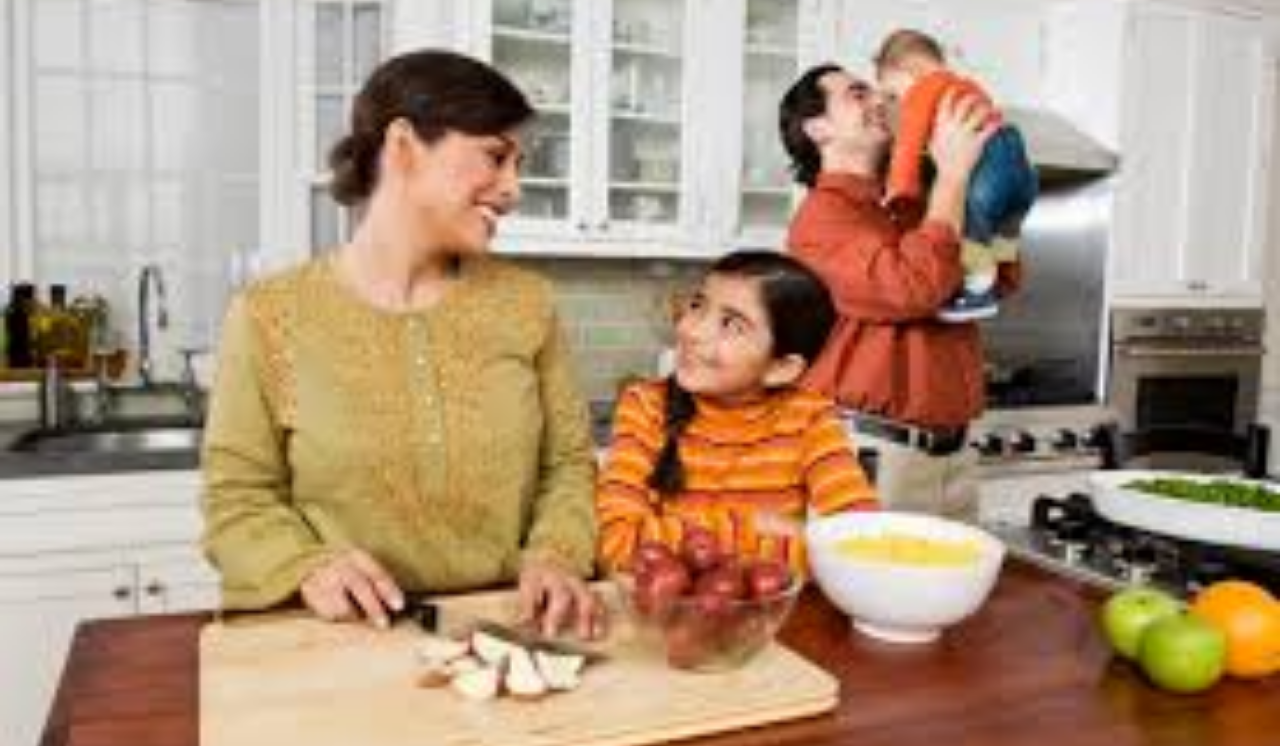
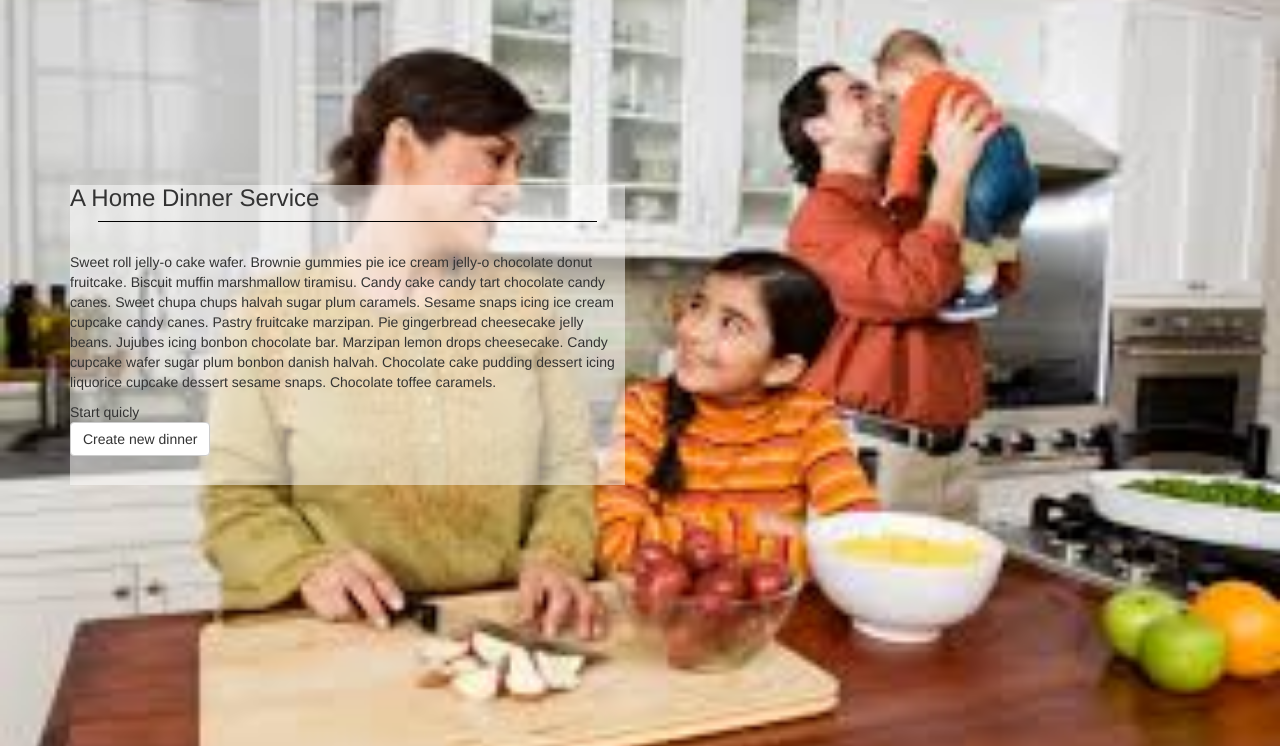
Before and after one commit to buthearkex/interactionProgramming, a plain HTML site: page dinnerplanner-html-master/home.html in a window 1280 px wide. Shown: the part 54-800 px from the top of the page. Drawn offline with nearby package versions, Linux system fonts and the light colour scheme.

Commit message:
home unstyled version

```diff
--- a/dinnerplanner-html-master/home.html
+++ b/dinnerplanner-html-master/home.html
@@ -10,6 +10,7 @@
     <!-- Bootstrap CSS -->
     <link rel="stylesheet" href="http://netdna.bootstrapcdn.com/bootstrap/3.1.0/css/bootstrap.min.css">
     <link rel="stylesheet" href="styles/common-styles.css">
+    <link rel="stylesheet" href="styles/home-styles.css">
 
 </head>
 
@@ -37,7 +38,23 @@
         <!-- /.container-fluid -->
     </nav>
 
+    <section class="container">
+        <div class="row">
+            <div class="col-md-6">
+                <div class="text-box">
+                    <h3>A Home Dinner Service</h3>
 
+                    <div class="line"></div>
+
+                    <p>Sweet roll jelly-o cake wafer. Brownie gummies pie ice cream jelly-o chocolate donut fruitcake. Biscuit muffin marshmallow tiramisu. Candy cake candy tart chocolate candy canes. Sweet chupa chups halvah sugar plum caramels. Sesame snaps icing ice cream cupcake candy canes. Pastry fruitcake marzipan. Pie gingerbread cheesecake jelly beans. Jujubes icing bonbon chocolate bar. Marzipan lemon drops cheesecake. Candy cupcake wafer sugar plum bonbon danish halvah. Chocolate cake pudding dessert icing liquorice cupcake dessert sesame snaps. Chocolate toffee caramels.</p>
+
+                    <div>Start quicly</div>
+
+                    <a class="btn btn-default" href="#" role="button">Create new dinner</a>
+                </div>
+            </div>
+        </div>
+    </section>
 
     <!-- jQuery -->
     <script src="https://code.jquery.com/jquery.js"></script>
--- /dev/null
+++ b/dinnerplanner-html-master/styles/home-styles.css
@@ -0,0 +1,22 @@
+.text-box {
+    height: 300px;
+    width: 100%;
+    margin-top: 30%;
+    background-color: rgba(255, 255, 255, 0.5);
+}
+
+.line {
+    width: 90%;
+    height: 1px;
+    background-color: black;
+    margin-left: auto;
+    margin-right: auto;
+}
+
+.text-box > p {
+    margin-top: 30px;
+}
+
+.navbar-default {
+    background-color: rgba(255, 255, 255, 0.5);
+}
```
